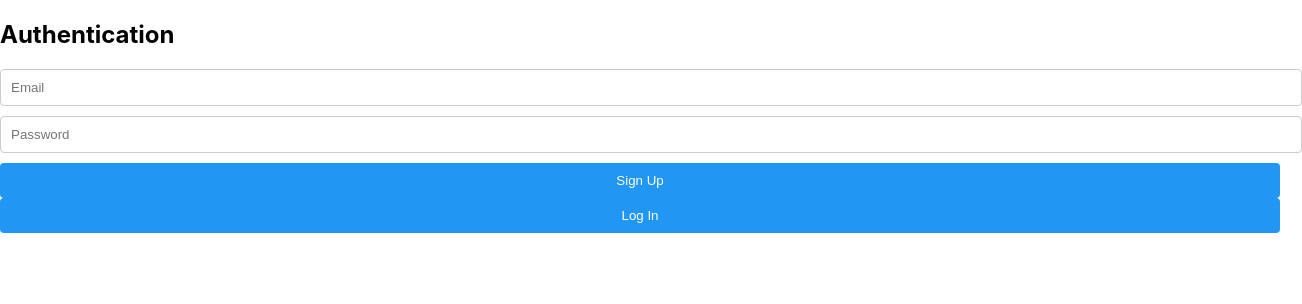
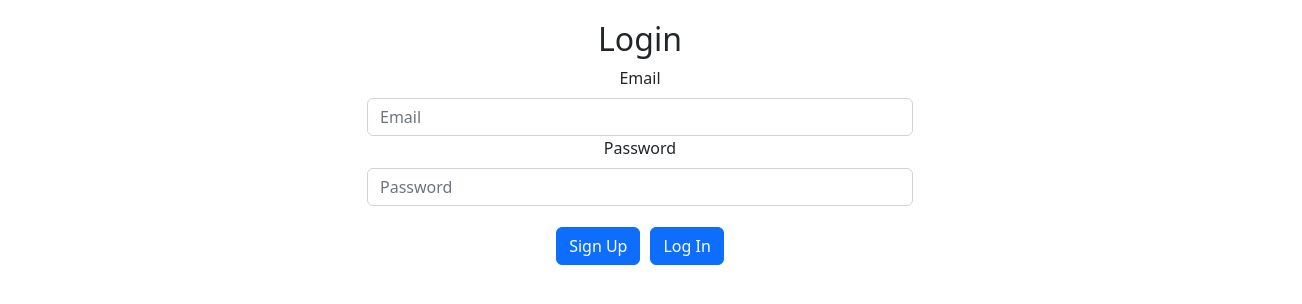
Before and after one commit to mohanadoweidat/slutprojekt, a React (Create React App) app: page / in a window 1280 px wide. Shown: the top 304 px of the page, 1302 px wide, since content can reach past the window. Built offline with nearby package versions, Linux system fonts and the light colour scheme; no server answers.

Commit message:
added bootstrap and fixed css.

```diff
--- a/package.json
+++ b/package.json
@@ -6,11 +6,13 @@
     "@testing-library/jest-dom": "^5.16.5",
     "@testing-library/react": "^13.4.0",
     "@testing-library/user-event": "^13.5.0",
+    "bootstrap": "^5.2.3",
     "firebase": "^9.22.0",
     "firebase-auth": "^0.1.2",
     "react": "^18.2.0",
+    "react-bootstrap": "^2.7.4",
     "react-dom": "^18.2.0",
-    "react-router-dom": "^6.11.1",
+    "react-router-dom": "^6.11.2",
     "react-scripts": "5.0.1",
     "web-vitals": "^2.1.4"
   },
--- a/src/App.css
+++ b/src/App.css
@@ -14,31 +14,6 @@ h1 {
   margin-bottom: 20px;
 }
 
-/* Form elements */
-input {
-  width: 100%;
-  padding: 10px;
-  margin-bottom: 10px;
-  border: 1px solid #ccc;
-  border-radius: 4px;
+.space{
+  margin: 5px;
 }
-
-button {
-  width: 100%;
-  padding: 10px;
-  background-color: #2196f3;
-  color: #fff;
-  border: none;
-  border-radius: 4px;
-  cursor: pointer;
-}
-
-button:hover {
-  background-color: #0c7cd5;
-}
-
-/* Error message */
-.error {
-  color: red;
-  margin-top: 10px;
-}
--- a/src/App.js
+++ b/src/App.js
@@ -4,6 +4,7 @@ import { BrowserRouter as Router, Routes, Route, Navigate } from 'react-router-d
 import firebase from './firebase';
 import Authentication from './Authentication';
 import MainPage from './MainPage';
+import 'bootstrap/dist/css/bootstrap.css';
 
 
 const App = () => {
--- a/src/Authentication.js
+++ b/src/Authentication.js
@@ -1,5 +1,6 @@
 import React, { useState } from 'react';
 import firebase from './firebase';
+import { Container, Row, Col, Form, Button, Alert } from 'react-bootstrap';
 
 const Authentication = () => {
   const [email, setEmail] = useState('');
@@ -17,15 +18,15 @@ const Authentication = () => {
   const handleSignUp = () => {
     firebase.auth().createUserWithEmailAndPassword(email, password)
       .then((userCredential) => {
-        // Konto skapat
+        // Account created
         const user = userCredential.user;
-        console.log('Konto skapat:', user);
+        console.log('Account created:', user);
       })
       .catch((error) => {
-        // Fel vid skapande av konto
+        // Error creating account
         const errorCode = error.code;
         const errorMessage = error.message;
-        console.log('Fel vid skapande av konto:', errorCode, errorMessage);
+        console.log('Error creating account:', errorCode, errorMessage);
         setError(errorMessage);
       });
   };
@@ -33,28 +34,43 @@ const Authentication = () => {
   const handleLogin = () => {
     firebase.auth().signInWithEmailAndPassword(email, password)
       .then((userCredential) => {
-        // Inloggning lyckades
+        // Login successful
         const user = userCredential.user;
-        console.log('Inloggning lyckades:', user);
+        console.log('Login successful:', user);
       })
       .catch((error) => {
-        // Inloggning misslyckades
+        // Login failed
         const errorCode = error.code;
         const errorMessage = error.message;
-        console.log('Inloggning misslyckades:', errorCode, errorMessage);
+        console.log('Login failed:', errorCode, errorMessage);
         setError(errorMessage);
       });
   };
 
   return (
-    <div>
-      <h2>Authentication</h2>
-      <input type="email" value={email} onChange={handleEmailChange} placeholder="Email" />
-      <input type="password" value={password} onChange={handlePasswordChange} placeholder="Password" />
-      <button onClick={handleSignUp}>Sign Up</button>
-      <button onClick={handleLogin}>Log In</button>
-      {error && <p>{error}</p>}
-    </div>
+    <Container>
+      <Row className="justify-content-center">
+        <Col xs={12} md={6}>
+          <h2>Login</h2>
+          <Form>
+            <Form.Group controlId="formEmail">
+              <Form.Label>Email</Form.Label>
+              <Form.Control type="email" value={email} onChange={handleEmailChange} placeholder="Email" />
+            </Form.Group>
+
+            <Form.Group controlId="formPassword" className="mb-3">
+              <Form.Label>Password</Form.Label>
+              <Form.Control type="password" value={password} onChange={handlePasswordChange} placeholder="Password" />
+            </Form.Group>
+
+            <Button variant="primary" onClick={handleSignUp} className="mb-3 space">Sign Up</Button>
+            <Button variant="primary" onClick={handleLogin} className="mb-3 space">Log In</Button>
+          </Form>
+
+          {error && <Alert variant="danger">{error}</Alert>}
+        </Col>
+      </Row>
+    </Container>
   );
 };
 
--- a/src/MainPage.js
+++ b/src/MainPage.js
@@ -1,5 +1,6 @@
 import React from 'react';
 import firebase from './firebase';
+import { Button, Container, Row, Col } from 'react-bootstrap';
 
 const MainPage = () => {
   const handleLogout = () => {
@@ -7,11 +8,15 @@ const MainPage = () => {
   };
 
   return (
-    <div>
-      <h1>Welcome to WeatherCast</h1>
-      <p>The weather today is sunny!</p>
-      <button onClick={handleLogout}>Logout</button>
-    </div>
+    <Container>
+      <Row className="justify-content-center">
+        <Col xs={12} md={8} lg={6}>
+          <h1>Welcome to WeatherCast</h1>
+          <p>The weather today is sunny!</p>
+          <Button variant="danger" onClick={handleLogout}>Logout</Button>
+        </Col>
+      </Row>
+    </Container>
   );
 };
 
```
Also changed, not shown: 1 other file (tests, documents, lock files or other folders).
